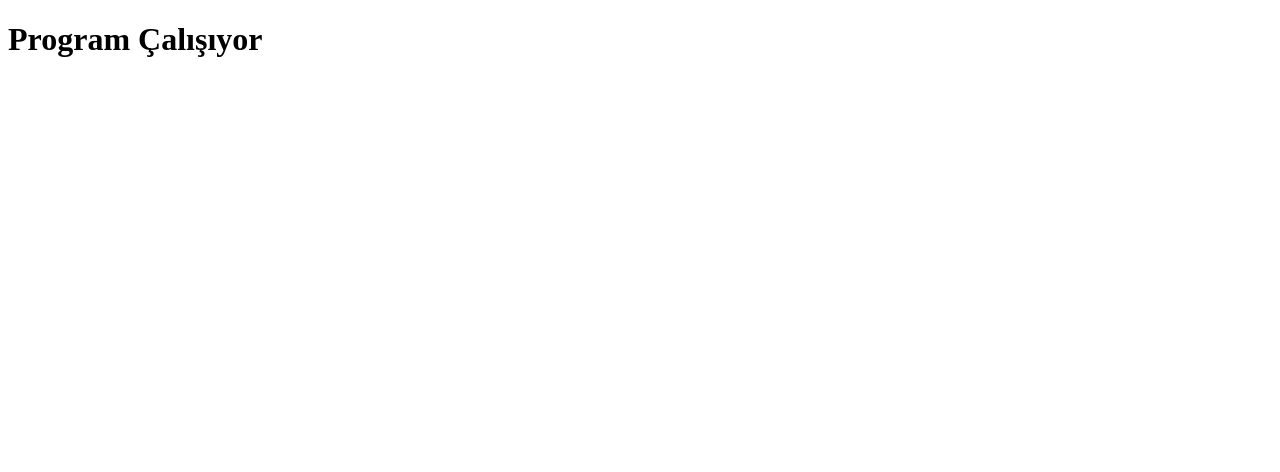
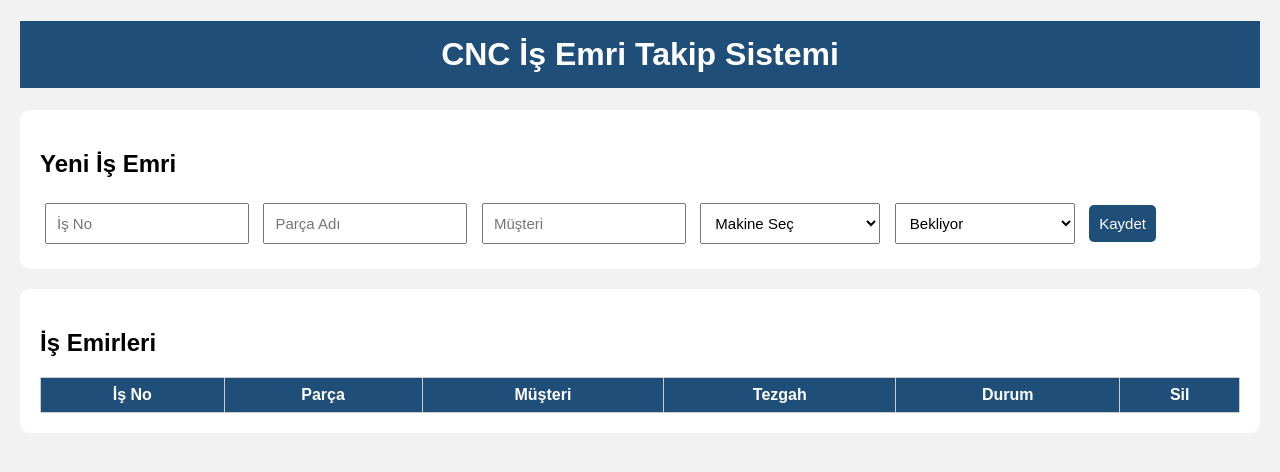
Before and after one commit to ismailboztay-jpg/CNC----Emri-Takip, a plain HTML site: page index.html in a window 1280 px wide. Drawn offline with Linux system fonts and the light colour scheme.

Commit message:
İş emri sistemi ilk sürüm

```diff
--- a/index.html
+++ b/index.html
@@ -2,9 +2,253 @@
 <html lang="tr">
 <head>
 <meta charset="UTF-8">
+<meta name="viewport" content="width=device-width, initial-scale=1.0">
+
 <title>CNC İş Emri Takip</title>
+
+<style>
+body {
+    font-family: Arial, sans-serif;
+    background:#f2f2f2;
+    margin:20px;
+}
+
+h1 {
+    background:#1f4e79;
+    color:white;
+    padding:15px;
+    text-align:center;
+}
+
+.panel {
+    background:white;
+    padding:20px;
+    border-radius:10px;
+    margin-bottom:20px;
+}
+
+input, select, button {
+    padding:10px;
+    margin:5px;
+    font-size:15px;
+}
+
+input, select {
+    width:180px;
+}
+
+button {
+    background:#1f4e79;
+    color:white;
+    border:none;
+    cursor:pointer;
+    border-radius:5px;
+}
+
+button:hover {
+    background:#163a5c;
+}
+
+table {
+    width:100%;
+    border-collapse:collapse;
+    background:white;
+}
+
+th {
+    background:#1f4e79;
+    color:white;
+}
+
+td, th {
+    border:1px solid #ccc;
+    padding:8px;
+    text-align:center;
+}
+
+.sil {
+    background:#c00000;
+}
+
+</style>
+
 </head>
+
+
 <body>
-<h1>Program Çalışıyor</h1>
+
+<h1>CNC İş Emri Takip Sistemi</h1>
+
+
+<div class="panel">
+
+<h2>Yeni İş Emri</h2>
+
+<input id="isno" placeholder="İş No">
+
+<input id="parca" placeholder="Parça Adı">
+
+<input id="musteri" placeholder="Müşteri">
+
+<select id="tezgah">
+<option>Makine Seç</option>
+<option>Matsuura</option>
+<option>Emco</option>
+<option>Siemens</option>
+<option>Diğer</option>
+</select>
+
+
+<select id="durum">
+
+<option>Bekliyor</option>
+<option>Devam Ediyor</option>
+<option>Tamamlandı</option>
+
+</select>
+
+
+<button onclick="ekle()">Kaydet</button>
+
+
+</div>
+
+
+
+<div class="panel">
+
+<h2>İş Emirleri</h2>
+
+
+<table>
+
+<thead>
+
+<tr>
+<th>İş No</th>
+<th>Parça</th>
+<th>Müşteri</th>
+<th>Tezgah</th>
+<th>Durum</th>
+<th>Sil</th>
+</tr>
+
+</thead>
+
+
+<tbody id="liste">
+
+</tbody>
+
+
+</table>
+
+
+</div>
+
+
+
+<script>
+
+
+let isler = JSON.parse(localStorage.getItem("isler")) || [];
+
+
+function goster(){
+
+let tablo=document.getElementById("liste");
+
+tablo.innerHTML="";
+
+
+isler.forEach((x,index)=>{
+
+
+let satir=`
+
+<tr>
+
+<td>${x.no}</td>
+
+<td>${x.parca}</td>
+
+<td>${x.musteri}</td>
+
+<td>${x.tezgah}</td>
+
+<td>${x.durum}</td>
+
+<td>
+<button class="sil" onclick="sil(${index})">
+Sil
+</button>
+</td>
+
+</tr>
+
+`;
+
+
+tablo.innerHTML+=satir;
+
+
+});
+
+
+}
+
+
+
+function ekle(){
+
+
+let yeni={
+
+no:document.getElementById("isno").value,
+
+parca:document.getElementById("parca").value,
+
+musteri:document.getElementById("musteri").value,
+
+tezgah:document.getElementById("tezgah").value,
+
+durum:document.getElementById("durum").value
+
+};
+
+
+isler.push(yeni);
+
+
+localStorage.setItem("isler",JSON.stringify(isler));
+
+
+goster();
+
+
+document.querySelectorAll("input").forEach(x=>x.value="");
+
+
+}
+
+
+
+function sil(i){
+
+isler.splice(i,1);
+
+localStorage.setItem("isler",JSON.stringify(isler));
+
+goster();
+
+}
+
+
+goster();
+
+
+</script>
+
+
 </body>
 </html>
```
